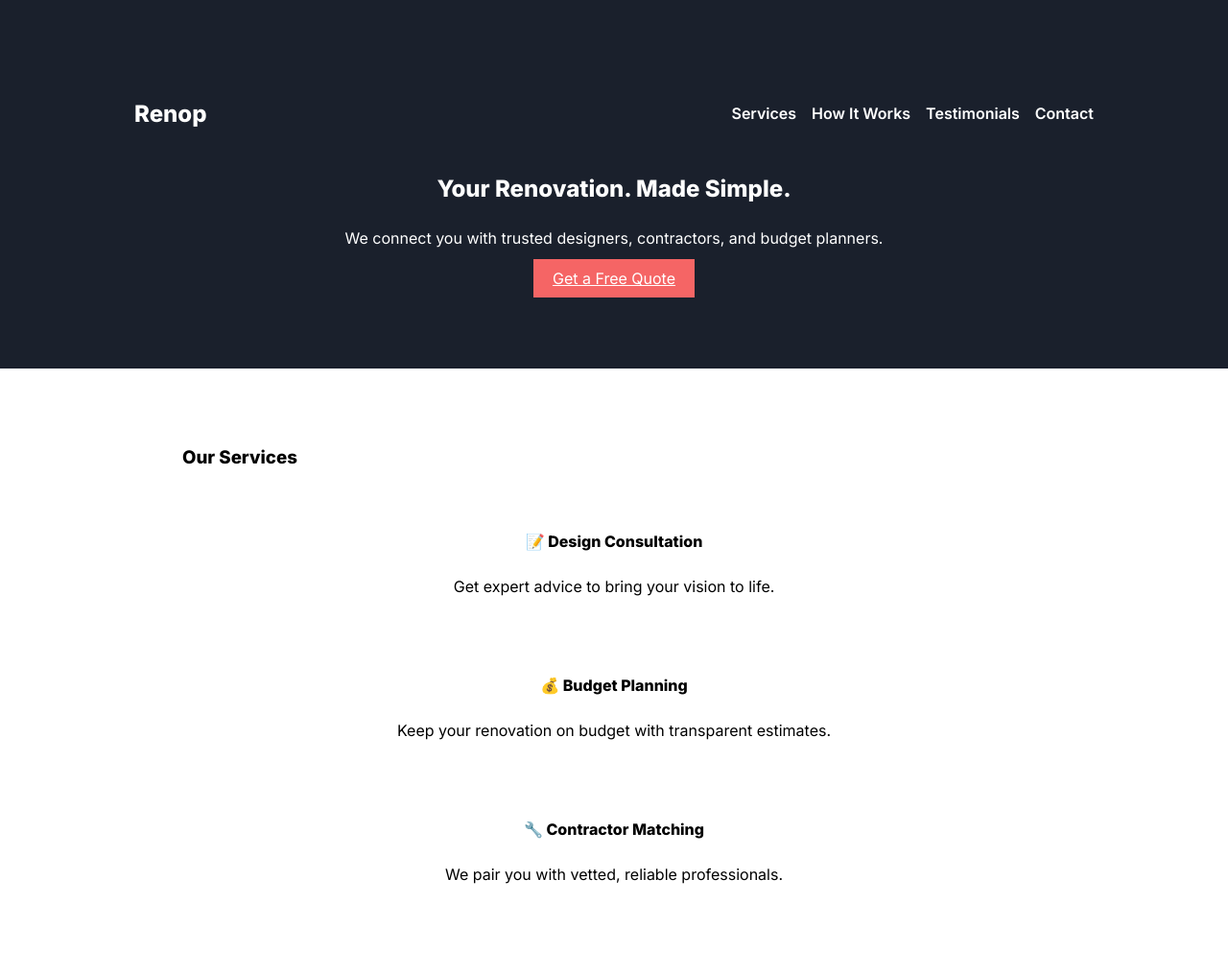
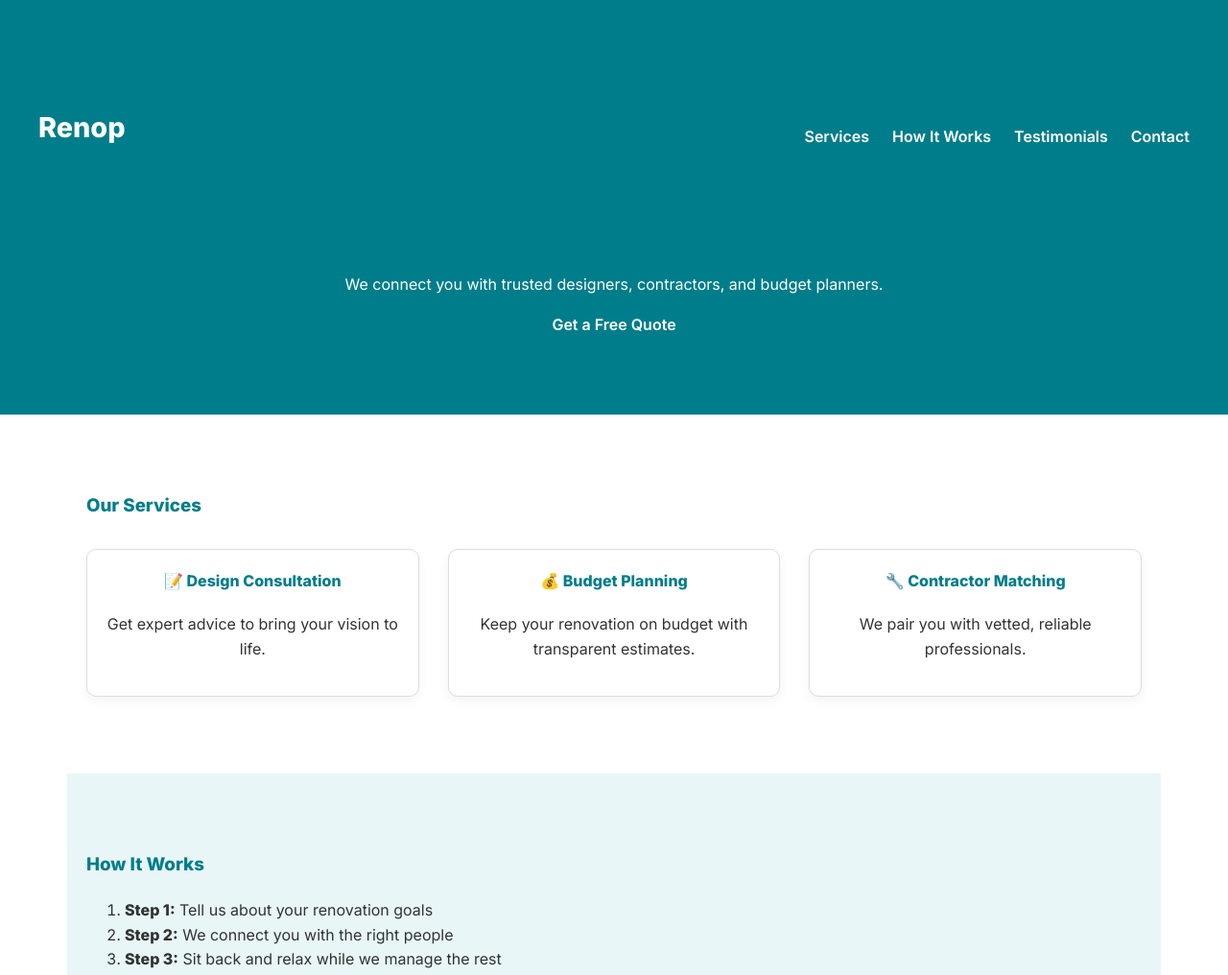
Before and after one commit to kxnikita/renop, a plain HTML site: page index.html in a window 1280 px wide. Shown: the top 1016 px of the page at 96% size. Drawn offline with Linux system fonts and the light colour scheme.

Commit message:
Added Renopedia theme CSS

```diff
--- a/css/style.css
+++ b/css/style.css
@@ -1,53 +1,153 @@
+
+:root {
+  --primary-color: #007D8A;
+  --secondary-color: #E8F6F7;
+  --accent-color: #00B6AD;
+  --text-color: #333;
+  --bg-color: #ffffff;
+  --footer-bg: #004D50;
+}
+
 body {
   margin: 0;
   font-family: 'Inter', sans-serif;
+  background-color: var(--bg-color);
+  color: var(--text-color);
   line-height: 1.6;
 }
+
+a {
+  text-decoration: none;
+  color: var(--primary-color);
+}
+
+a:hover {
+  color: var(--accent-color);
+}
+
+h1, h2, h3, h4 {
+  margin: 0 0 20px;
+  color: var(--primary-color);
+}
+
 .hero {
-  background: #1a202c;
+  background: var(--primary-color);
   color: white;
-  padding: 80px 20px;
+  padding: 100px 20px 80px;
   text-align: center;
 }
+
 .navbar {
   display: flex;
   justify-content: space-between;
   align-items: center;
-  max-width: 1000px;
+  max-width: 1200px;
+  margin: 0 auto 40px;
+  padding: 10px 20px;
+  background-color: var(--primary-color);
+}
+
+.navbar h1 {
+  font-size: 1.8rem;
+  color: white;
+}
+
+.navbar ul {
+  list-style: none;
+  display: flex;
+  gap: 1.5rem;
+  margin: 0;
+  padding: 0;
+}
+
+.navbar a {
+  color: white;
+  font-weight: 600;
+}
+
+.hero-content {
+  max-width: 800px;
+  margin: 0 auto;
+}
+
+.hero-content form {
+  margin-top: 20px;
+}
+
+.lead-form input {
+  padding: 12px;
+  width: 60%;
+  max-width: 400px;
+  border-radius: 6px;
+  border: 1px solid #ccc;
+  font-size: 1rem;
+  margin-right: 10px;
+}
+
+.btn {
+  padding: 12px 24px;
+  background-color: var(--primary-color);
+  color: white;
+  font-weight: 600;
+  border: none;
+  border-radius: 6px;
+  cursor: pointer;
+}
+
+.btn:hover {
+  background-color: var(--accent-color);
+}
+
+.section {
+  padding: 80px 20px;
+  max-width: 1100px;
   margin: auto;
 }
-.navbar ul {
+
+.section.dark {
+  background-color: var(--secondary-color);
+}
+
+.service-grid {
   display: flex;
-  gap: 1rem;
-  list-style: none;
+  flex-wrap: wrap;
+  gap: 30px;
+  justify-content: center;
+  margin-top: 30px;
 }
-.navbar a {
-  color: white;
-  text-decoration: none;
-  font-weight: 600;
-}
-.section {
-  padding: 60px 20px;
-  max-width: 900px;
-  margin: auto;
-}
-.section.dark {
-  background: #f4f4f4;
-}
+
 .card {
+  background: white;
+  border: 1px solid #ddd;
+  border-radius: 10px;
   padding: 20px;
   text-align: center;
+  flex: 1 1 220px;
+  box-shadow: 0 4px 12px rgba(0, 0, 0, 0.05);
+  transition: transform 0.2s ease;
 }
-.btn {
+
+.card:hover {
+  transform: translateY(-5px);
+}
+
+blockquote {
+  font-style: italic;
   padding: 10px 20px;
-  background: #f56565;
-  color: white;
-  border: none;
-  cursor: pointer;
+  border-left: 4px solid var(--primary-color);
+  margin: 20px auto;
+  max-width: 800px;
 }
+
+ul {
+  list-style: disc inside;
+  padding-left: 0;
+}
+
 footer.footer {
-  background: #2d3748;
+  background: var(--footer-bg);
   color: white;
   text-align: center;
-  padding: 20px;
+  padding: 30px 20px;
+  font-size: 0.9rem;
 }
```
